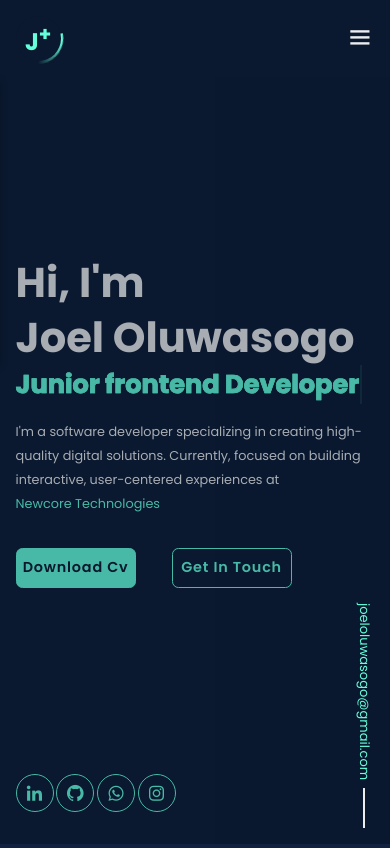
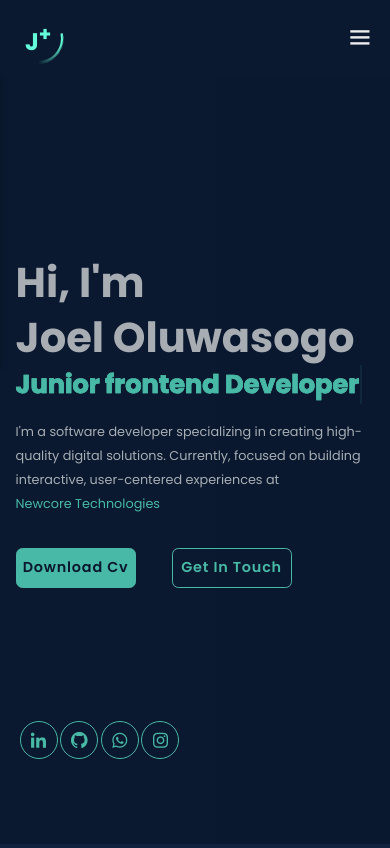
Before and after one commit to Joelsogo/JoelPortfolio.githob.io, a plain HTML site: page index.html in a window 390 px wide. Shown: the top 848 px of the page. Drawn offline with nearby package versions, Linux system fonts and the light colour scheme; some packages are replaced by stand-ins of ours; a script that the page names is missing.

Commit message:
aside fixes

```diff
--- a/css/style.css
+++ b/css/style.css
@@ -260,10 +260,14 @@ section {
 }
 
 .home-sci {
-  position: absolute;
-  bottom: 4rem;
-  width: 200px;
-  display: flex;
+  position: fixed;
+  left: 0;
+  bottom: 2rem;
+  height: 250px;
+  width: 80px;
+  display: inline-flex;
+  flex-direction: column;
+  align-items: center;
   justify-content: space-between;
 }
 .home-sci a {
@@ -279,6 +283,7 @@ section {
   font-size: 20px;
   color: var(--main-color);
   z-index: 1;
+  margin-bottom: 1rem;
   overflow: hidden;
   transition: 0.5s;
 }
@@ -777,7 +782,7 @@ span {
 }
 
 .vertical-mail {
-  font-size: 13px;
+  font-size: 15px;
   color: var(--main-color);
   text-orientation: mixed;
   writing-mode: vertical-lr;
@@ -861,6 +866,30 @@ section:nth-child(odd) .animate.scroll,
   .footer {
     padding: 2rem 4%;
   }
+.vertical-mail-box{
+  display: none;
+}
+
+.home-sci {
+  position: absolute;
+  bottom: 8rem;
+  width: 220px;
+  left: 5%;
+  height: 80px;
+  display: flex;
+  align-items: center;
+  flex-direction: row;
+  justify-content: space-between;
+}
+
+.home-sci a{
+  margin-bottom: 0;
+  font-size: 20px;
+
+}
+.vertical-line{
+  display: none;
+}
 }
 
 @media (max-width: 850px) {
--- a/index.html
+++ b/index.html
@@ -80,6 +80,8 @@
           ><i class="bx bxl-instagram"></i
         ></a>
         <span class="animate" style="--i: 6"></span>
+
+        <div class="vertical-line"></div>
       </div>
       <div class="home-imgHover"></div>
       <span class="animate home-img" style="--i: 7"></span>
```
